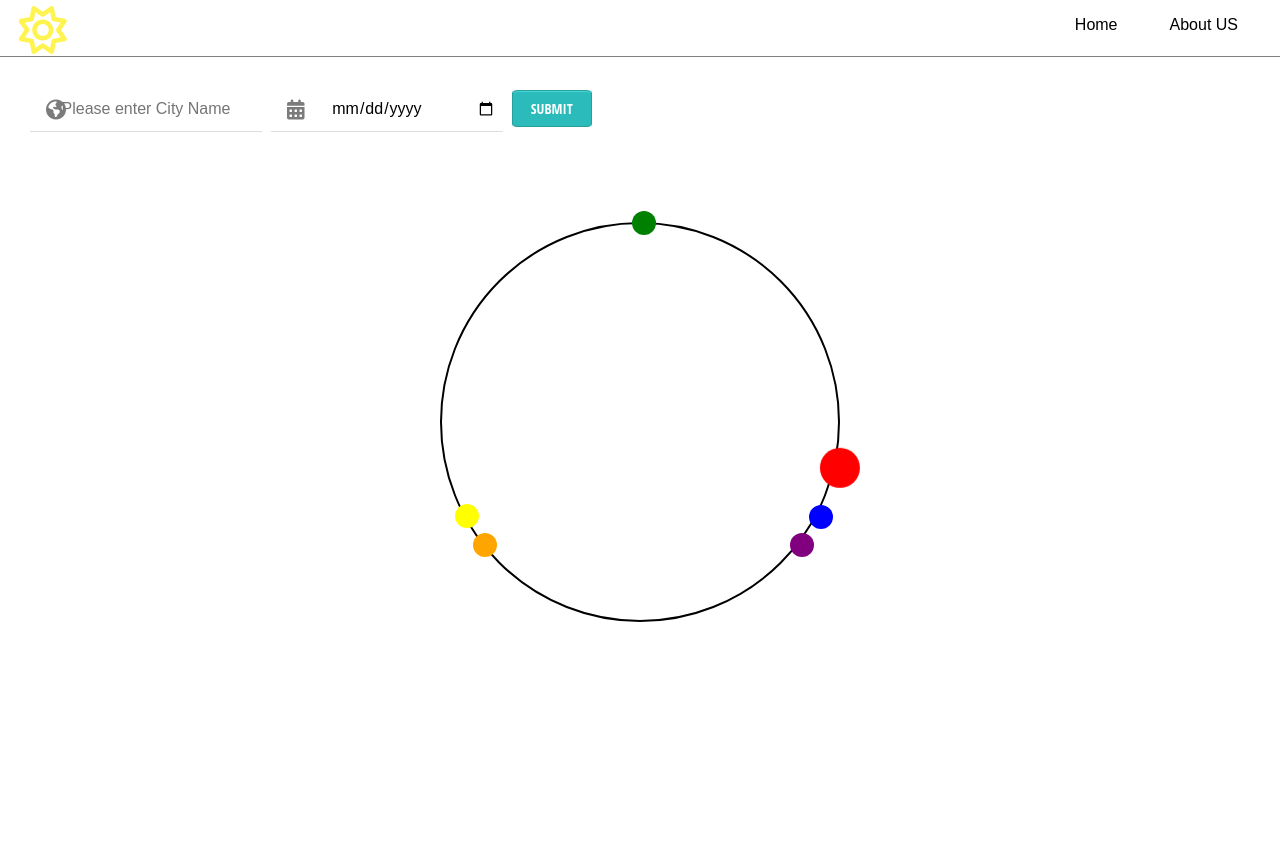
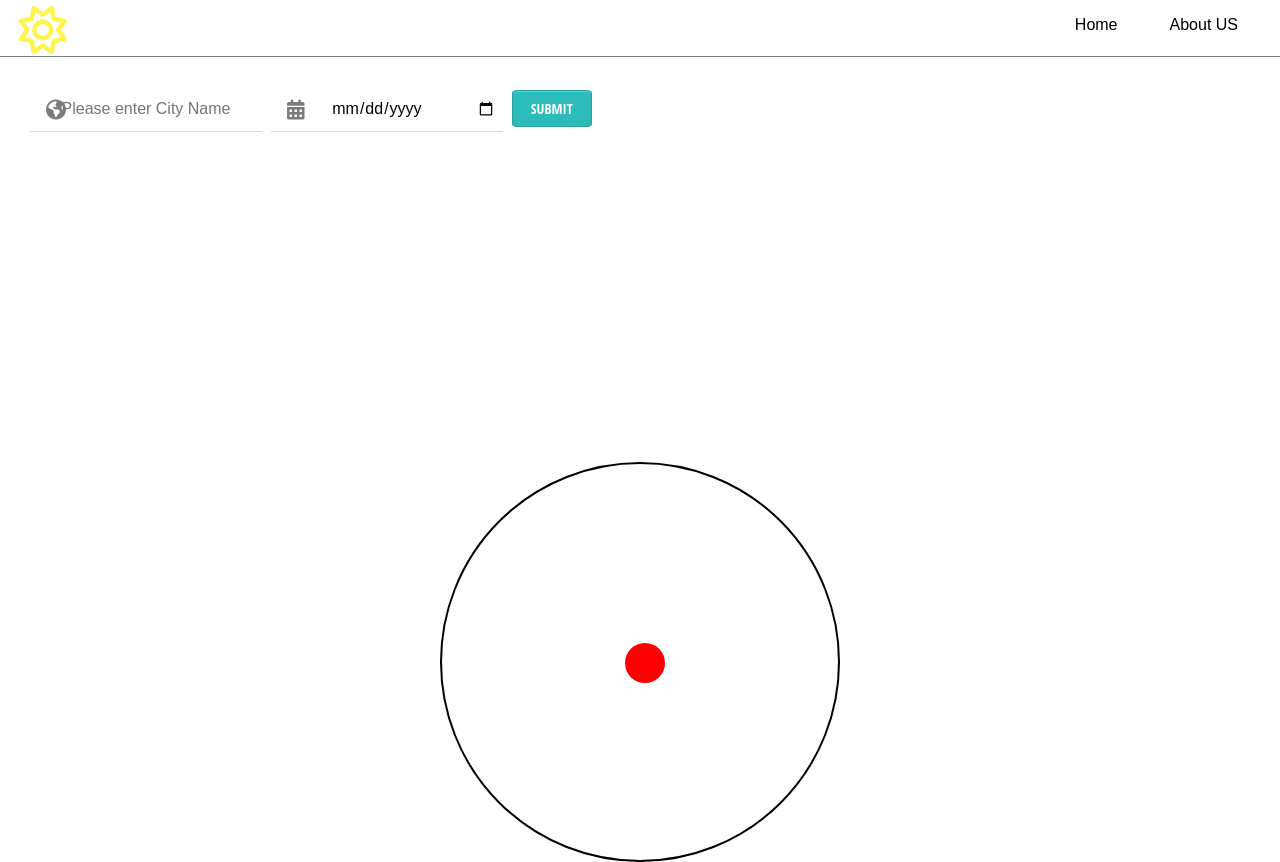
Before and after one commit to vagabond0079/helios, a website: page Public/index.html in a window 1280 px wide. Both pictures are taken after a click on the button "START". Before the commit the page ends 800 px from the top, so only its background shows below. Drawn offline with nearby package versions, Linux system fonts and the light colour scheme; no server answers.

Commit message:
added corps code

```diff
--- a/Public/data/testModel.js
+++ b/Public/data/testModel.js
@@ -8,65 +8,65 @@ EC = End Civil Twilight
 
 */
 
-
-var targetData = {
-  error: false,
-  apiversion: "2.0.0",
-  year: 2017,
-  month: 5,
-  day: 31,
-  dayofweek: "Wednesday",
-  datechanged: false,
-  lon: -122.33,
-  lat: 47.6,
-  tz: -7,
-  sundata: [
-    {
-      phen: "BC",
-      time: "04:37"
-    },
-    {
-      phen: "R",
-      time: "05:16"
-    },
-    {
-      phen: "U",
-      time: "13:07"
-    },
-    {
-      phen: "S",
-      time: "20:59"
-    },
-    {
-      phen: "EC",
-      time: "21:38"
-    }
-  ],
-  moondata: [
-    {
-      phen: "S",
-      time: "01:21"
-    },
-    {
-      phen: "R",
-      time: "11:56"
-    },
-    {
-      phen: "U",
-      time: "19:00"
-    }
-  ],
-  nextmoondata: [
-    {
-      phen: "S",
-      time: "01:53"
-    }
-  ],
-  closestphase: {
-    phase: "First Quarter",
-    date: "June 1, 2017",
-    time: "05:42"
-  },
-  fracillum: "42%",
-  curphase: "Waxing Crescent"
-}
+var targetData;
+// var targetData = {
+//   error: false,
+//   apiversion: "2.0.0",
+//   year: 2017,
+//   month: 5,
+//   day: 31,
+//   dayofweek: "Wednesday",
+//   datechanged: false,
+//   lon: -122.33,
+//   lat: 47.6,
+//   tz: -7,
+//   sundata: [
+//     {
+//       phen: "BC",
+//       time: "04:37"
+//     },
+//     {
+//       phen: "R",
+//       time: "05:16"
+//     },
+//     {
+//       phen: "U",
+//       time: "13:07"
+//     },
+//     {
+//       phen: "S",
+//       time: "20:59"
+//     },
+//     {
+//       phen: "EC",
+//       time: "21:38"
+//     }
+//   ],
+//   moondata: [
+//     {
+//       phen: "S",
+//       time: "01:21"
+//     },
+//     {
+//       phen: "R",
+//       time: "11:56"
+//     },
+//     {
+//       phen: "U",
+//       time: "19:00"
+//     }
+//   ],
+//   nextmoondata: [
+//     {
+//       phen: "S",
+//       time: "01:53"
+//     }
+//   ],
+//   closestphase: {
+//     phase: "First Quarter",
+//     date: "June 1, 2017",
+//     time: "05:42"
+//   },
+//   fracillum: "42%",
+//   curphase: "Waxing Crescent"
+// }
--- a/Public/scripts/controllers/sunController.js
+++ b/Public/scripts/controllers/sunController.js
@@ -1,14 +1,12 @@
 'use strict';
 
-$('#start-button').click(function() {
-  console.log('booya');
+  $('#start-button').click(function() {
   let $app = $('#app');
   $('main').empty();
-  $('.header').css("display","none");
   $app.show()
   getLocation();
   getDate();
   getDataByCoordinates();
   app.Render.BC(targetData);
-  app.sunView.translateBC(app.Render.angles[0].angle);
+  app.sunView.translateR();
 });
--- a/Public/scripts/models/apiCall.js
+++ b/Public/scripts/models/apiCall.js
@@ -59,3 +59,5 @@ function getLatLng (results) {
 var getDataByCoordinates = function() { $.get( "http://api.usno.navy.mil/rstt/oneday?", {date:`${currentDate}`, coords:`${currentLocation}`,tz:'-7'})
     .done((data)=> targetData = data
   );};
+getDate();
+getLocation();
--- a/Public/styles/layout.css
+++ b/Public/styles/layout.css
@@ -61,3 +61,4 @@ nav {
     background:linear-gradient(to bottom, #34CACA 5%, #30C9C9 100%);
     background-color:#34CACA;
 }
+/*test code delete please*/
```
